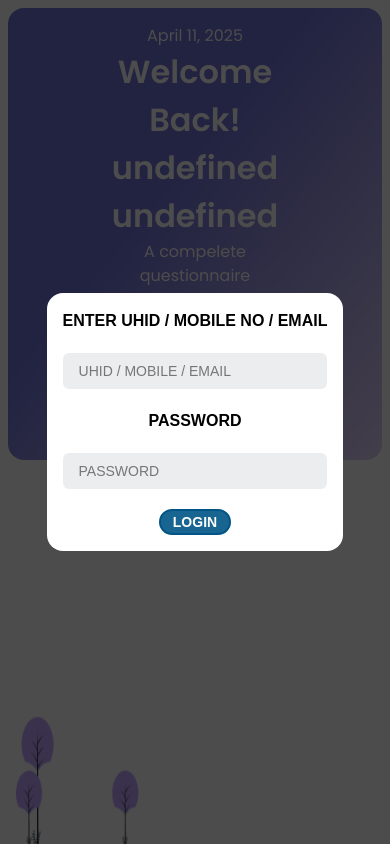
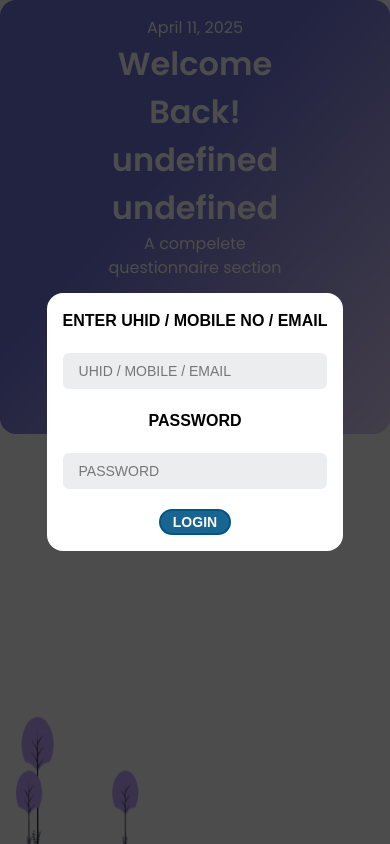
Before and after one commit to PromXP/PromWebForms, a Next.js app: page / in a window 390 px wide. Built offline with nearby package versions, Linux system fonts and the light colour scheme.

Commit message:
responsive fix home page

```diff
--- a/src/app/page.js
+++ b/src/app/page.js
@@ -159,7 +159,6 @@ export default function Home() {
     const uhid = sessionStorage.getItem("uhid");
     const password = sessionStorage.getItem("password");
 
-
     if (uhid && password) {
       setIsOpen(false);
       const fetchUserData = async () => {
@@ -167,11 +166,9 @@ export default function Home() {
           const res = await axios.post(API_URL + "login", {
             identifier: uhid,
             password: password,
-            role: "patient"
+            role: "patient",
           });
           handleUserData(res.data); // this will trigger your other effect
-
-
         } catch (err) {
           console.error("Auto login failed:", err);
           sessionStorage.clear(); // remove bad data
@@ -181,7 +178,6 @@ export default function Home() {
       fetchUserData();
     }
   }, [userData]);
-
 
   const handlequestionnaireclick = (title, period) => {
     console.log("Questionnaire Data", transformedData); // log the mapped value here
@@ -200,14 +196,13 @@ export default function Home() {
     router.push("/Questionnaire");
   };
 
-
-
   return (
     <>
       <div
         className={`${poppins.className} w-screen  bg-white flex flex-col  ${
-          width < 600 ? "h-screen p-2" : "h-screen p-4"
-        } relative`}
+          width < 600 ? (isOpen ? "h-screen" : "h-full") : "h-screen p-4"
+        }
+ relative`}
       >
         <div
           className={`w-full  rounded-2xl bg-[linear-gradient(to_bottom_right,_#7075DB_0%,_#7075DB_40%,_#DFCFF7_100%)] flex ${
@@ -242,7 +237,9 @@ export default function Home() {
                     width < 750 ? "text-center" : ""
                   }`}
                 >
-                  {userData?.user?.first_name + " " + userData?.user?.last_name || "User"}
+                  {userData?.user?.first_name +
+                    " " +
+                    userData?.user?.last_name || "User"}
                 </p>
               </div>
               <p
@@ -351,7 +348,6 @@ export default function Home() {
         <div className="absolute bottom-0 left-4">
           <Image src={Flower} alt="flower" className="w-32 h-32" />
         </div>
-
       </div>
       <Login
         isOpen={isOpen}
```
